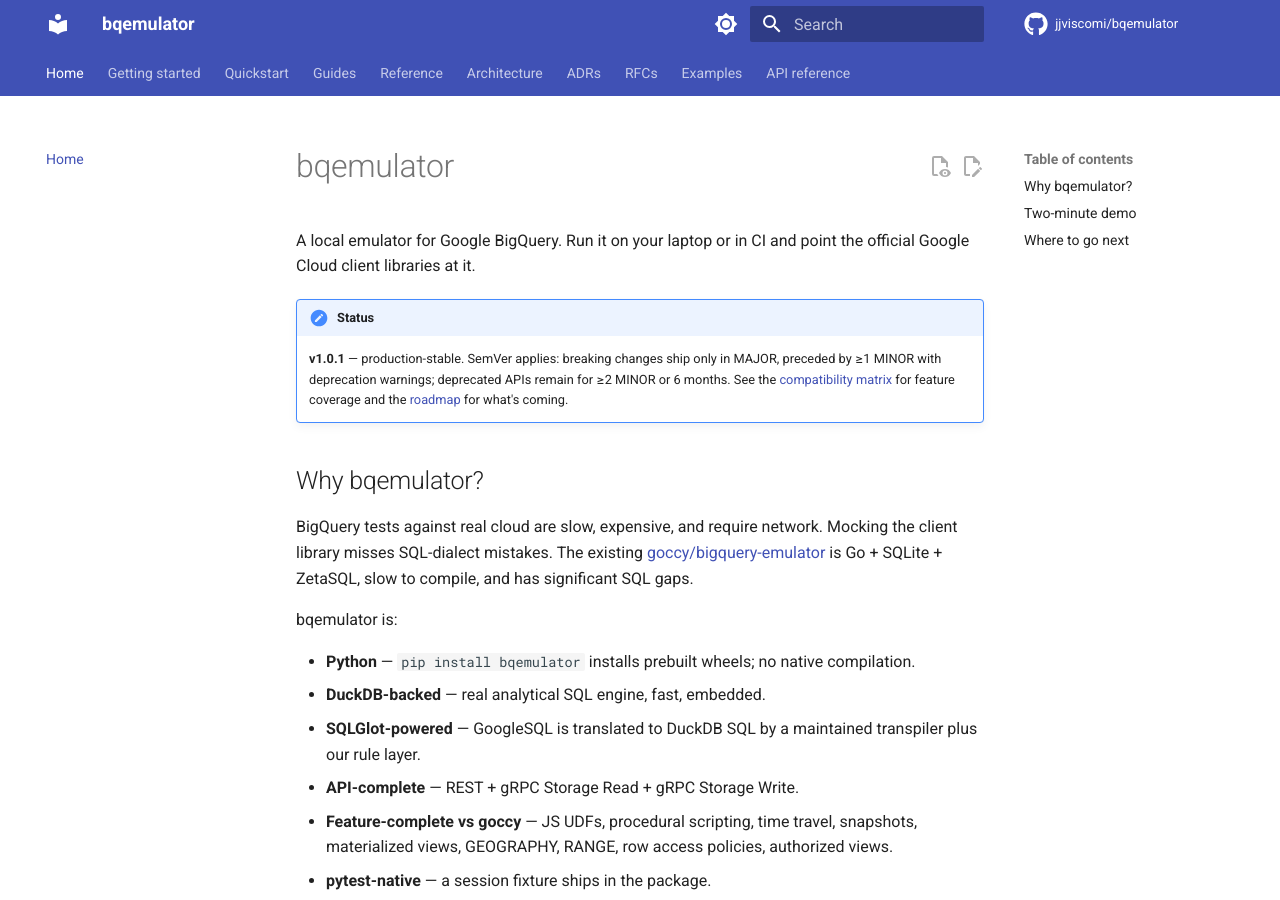
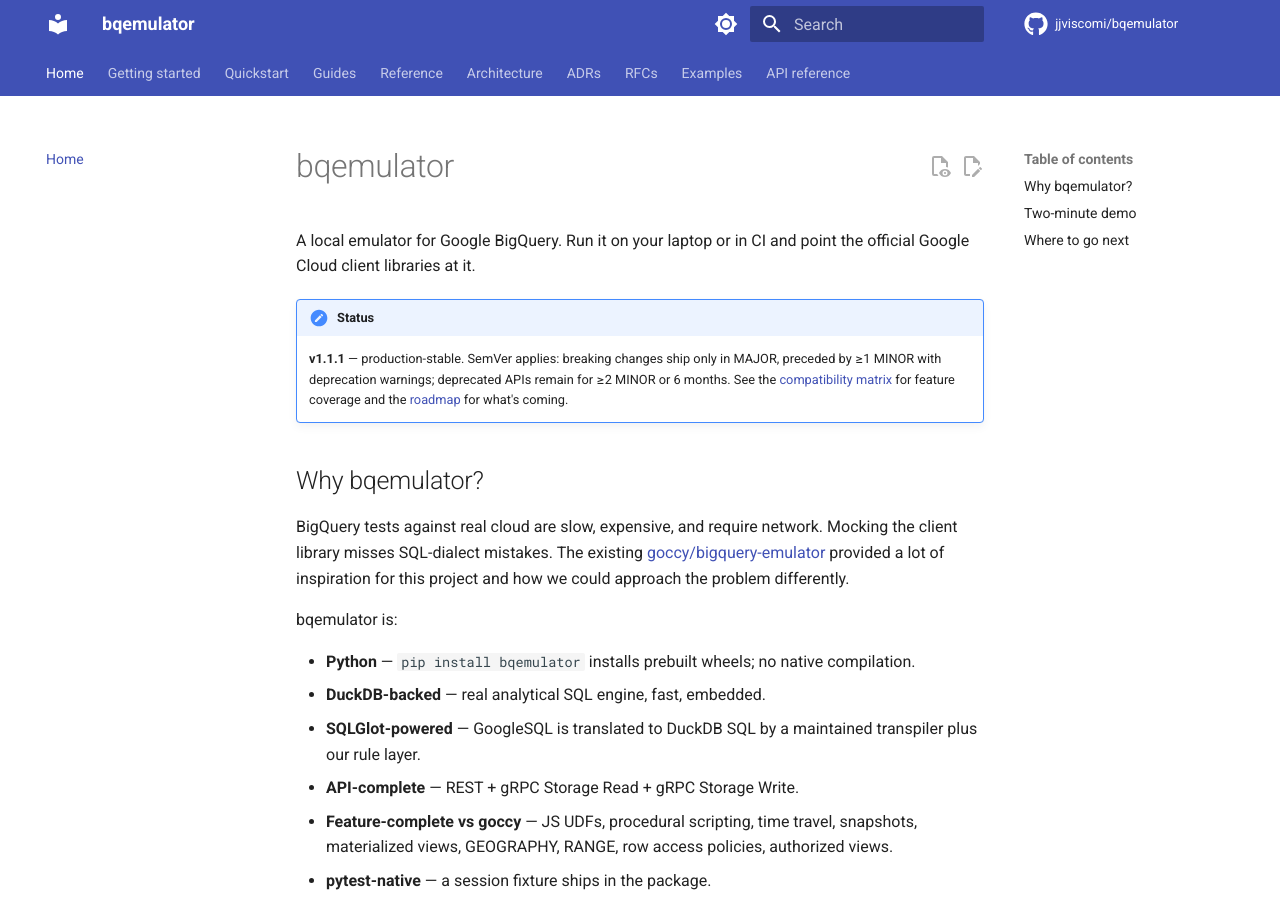
Before and after one commit to jjviscomi/bqemulator, an MkDocs documentation site: the page built from docs/index.md, in a window 1280 px wide and 900 px high. Built offline with MkDocs 1.6.1 and Material for MkDocs 9.7.7, drawn with Linux system fonts in a browser that asks for light colours; comment, search, counter and statistics services are not loaded; the version menu is left out.

Commit message:
docs(index): refresh Status callout to v1.1.1 + reframe goccy reference (#86)
The docs home Status callout still read v1.0.1 — stale through the
v1.1.0 and v1.1.1 releases (it is not covered by the release
version-bump sweep). Update it to v1.1.1.

Reword the goccy/bigquery-emulator reference from a comparative
("Go + SQLite + ZetaSQL, slow to compile, significant SQL gaps") to a
gracious one crediting it as inspiration.

```diff
--- a/docs/index.md
+++ b/docs/index.md
@@ -4,7 +4,7 @@
 point the official Google Cloud client libraries at it.
 
 !!! note "Status"
-    **v1.0.1** — production-stable. SemVer applies: breaking changes
+    **v1.1.1** — production-stable. SemVer applies: breaking changes
     ship only in MAJOR, preceded by ≥1 MINOR with deprecation
     warnings; deprecated APIs remain for ≥2 MINOR or 6 months. See
     the [compatibility matrix](reference/compatibility-matrix.md) for
@@ -16,7 +16,8 @@
 BigQuery tests against real cloud are slow, expensive, and require
 network. Mocking the client library misses SQL-dialect mistakes. The
 existing [goccy/bigquery-emulator](https://github.com/goccy/bigquery-emulator)
-is Go + SQLite + ZetaSQL, slow to compile, and has significant SQL gaps.
+provided a lot of inspiration for this project and how we could approach
+the problem differently.
 
 bqemulator is:
 
```
